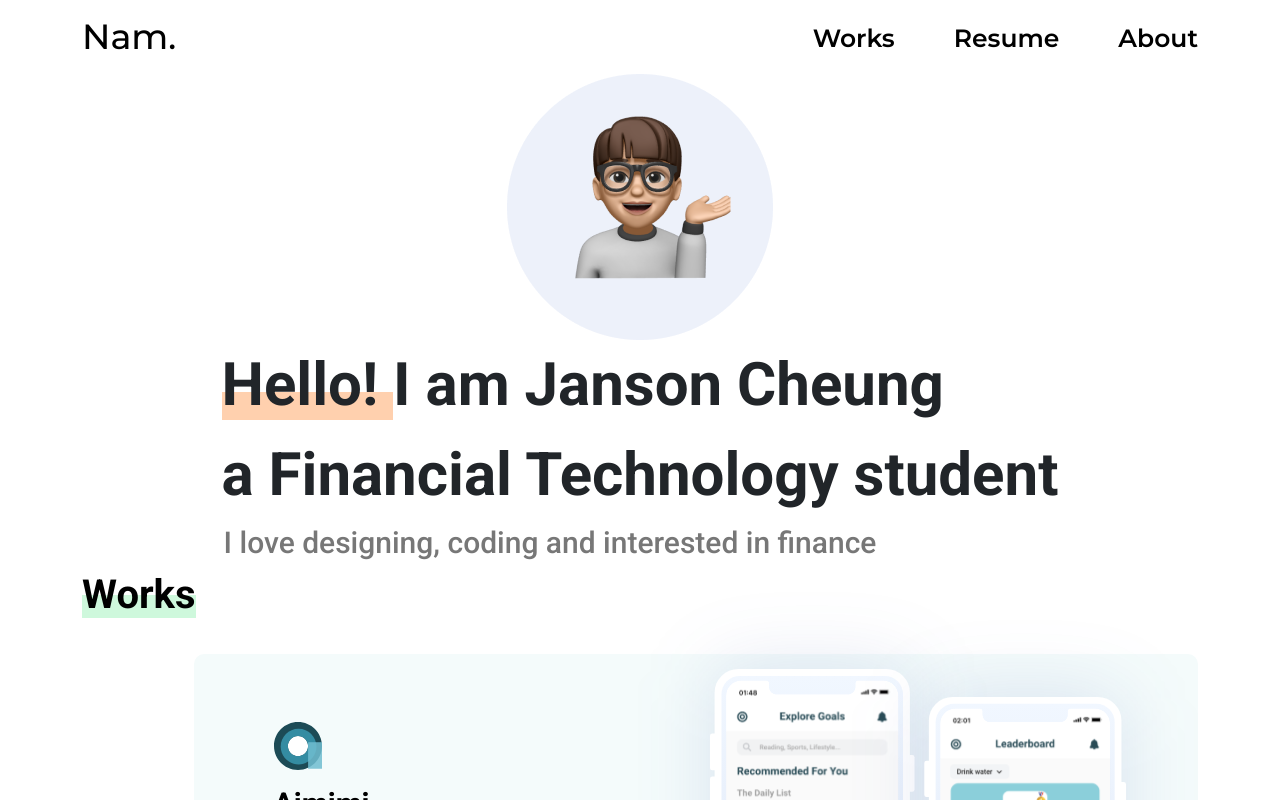
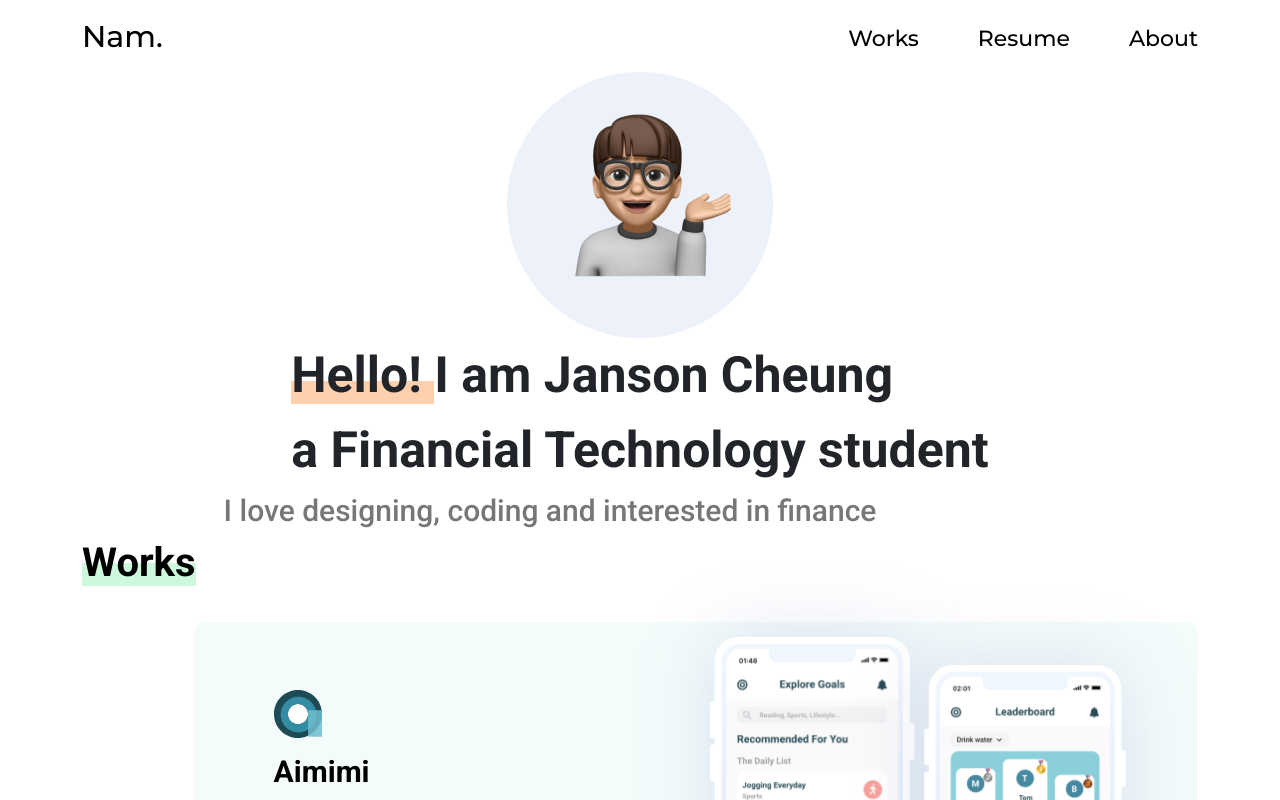
Before and after one commit to janson0004/NewPortfolio, a React (Create React App) app: page / in a window 1280 px wide. Shown: the top 800 px of the page. Built offline with nearby package versions, Linux system fonts and the light colour scheme.

Commit message:
style: icon

```diff
--- a/src/components/Header.jsx
+++ b/src/components/Header.jsx
@@ -78,7 +78,7 @@ const Nav = styled.nav`
 `;
 
 const Logo = styled(Link)`
-  font-size: 35px;
+  font-size: 30px;
   font-weight: 500;
   font-family: "Montserrat";
   list-style: none;
@@ -108,20 +108,20 @@ const Item = styled.li`
 `;
 
 const CustomHashLink = styled(HashLink)`
-  font-size: 25px;
+  font-size: 22px;
   color: #000000;
   text-decoration: none;
   margin-left: 39px;
-  font-weight: 600;
+  font-weight: 500;
   font-family: "Montserrat";
 `;
 
 const ItemLink = styled(Link)`
-  font-size: 25px;
+  font-size: 22px;
   color: #000000;
   text-decoration: none;
   margin-left: 39px;
-  font-weight: 600;
+  font-weight: 500;
   font-family: "Montserrat";
 `;
 
@@ -184,11 +184,11 @@ const OverlayMenu = styled.ul`
 `;
 
 const CustomHref = styled.a`
-  font-size: 25px;
+  font-size: 22px;
   color: #000000;
   text-decoration: none;
   margin-left: 39px;
-  font-weight: 600;
+  font-weight: 500;
   font-family: "Montserrat";
   text-decoration: none;
 `;
--- a/src/views/Home.jsx
+++ b/src/views/Home.jsx
@@ -71,7 +71,7 @@ const ProfileImg = styled.img`
 `;
 
 const Title = styled.span`
-  font-size: 60px;
+  font-size: 50px;
   font-weight: 600;
 
   @media (max-width: 1023.98px) {
@@ -97,7 +97,7 @@ const MediumTitle = styled.span`
 `;
 
 const Hello = styled.span`
-  font-size: 60px;
+  font-size: 50px;
   font-weight: 600;
   background: linear-gradient(180deg, rgba(255, 255, 255, 0) 60%, #ffd0ae 50%);
   @media (max-width: 769.98px) {
```
Also changed, not shown: 1 other file (tests, documents, lock files or other folders).
